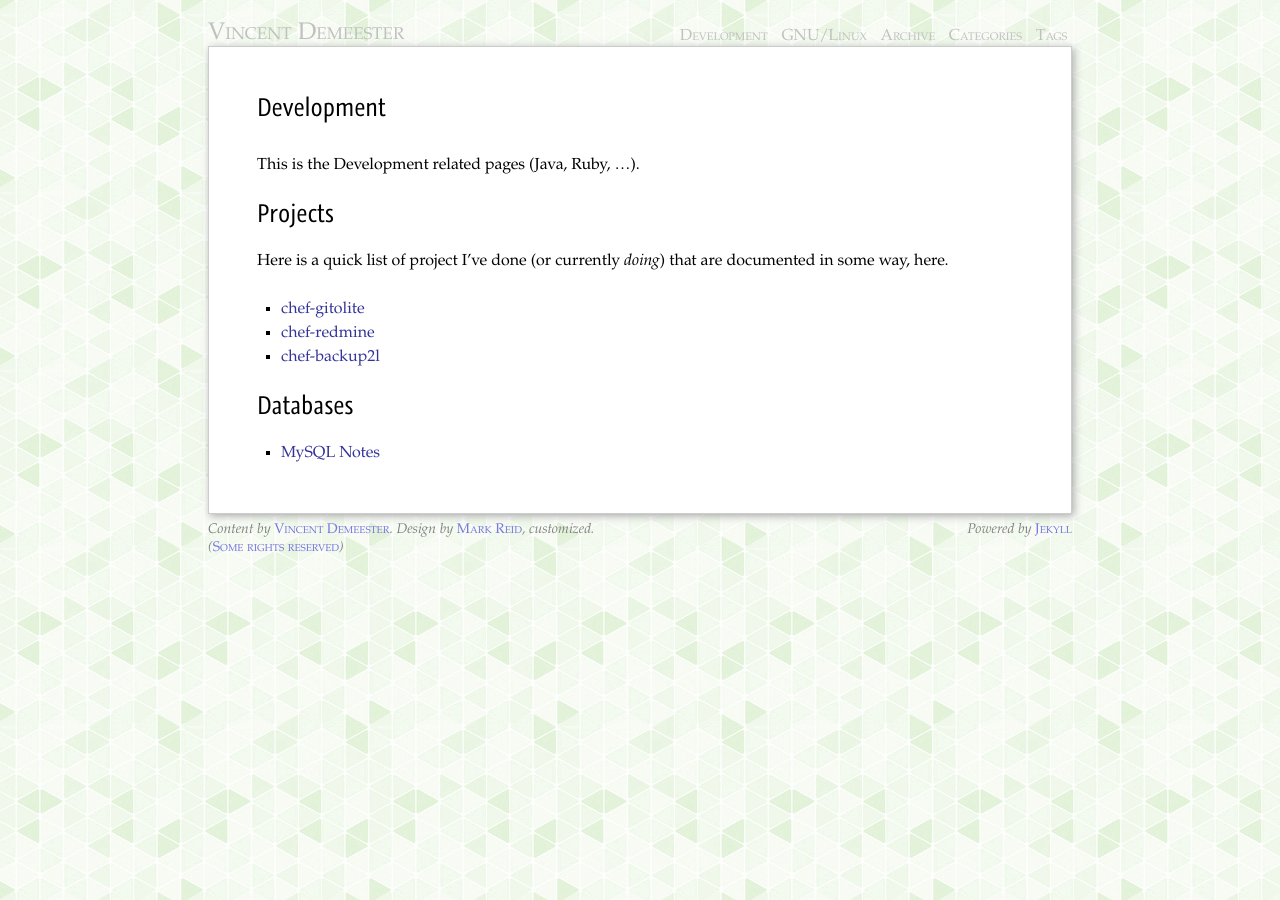
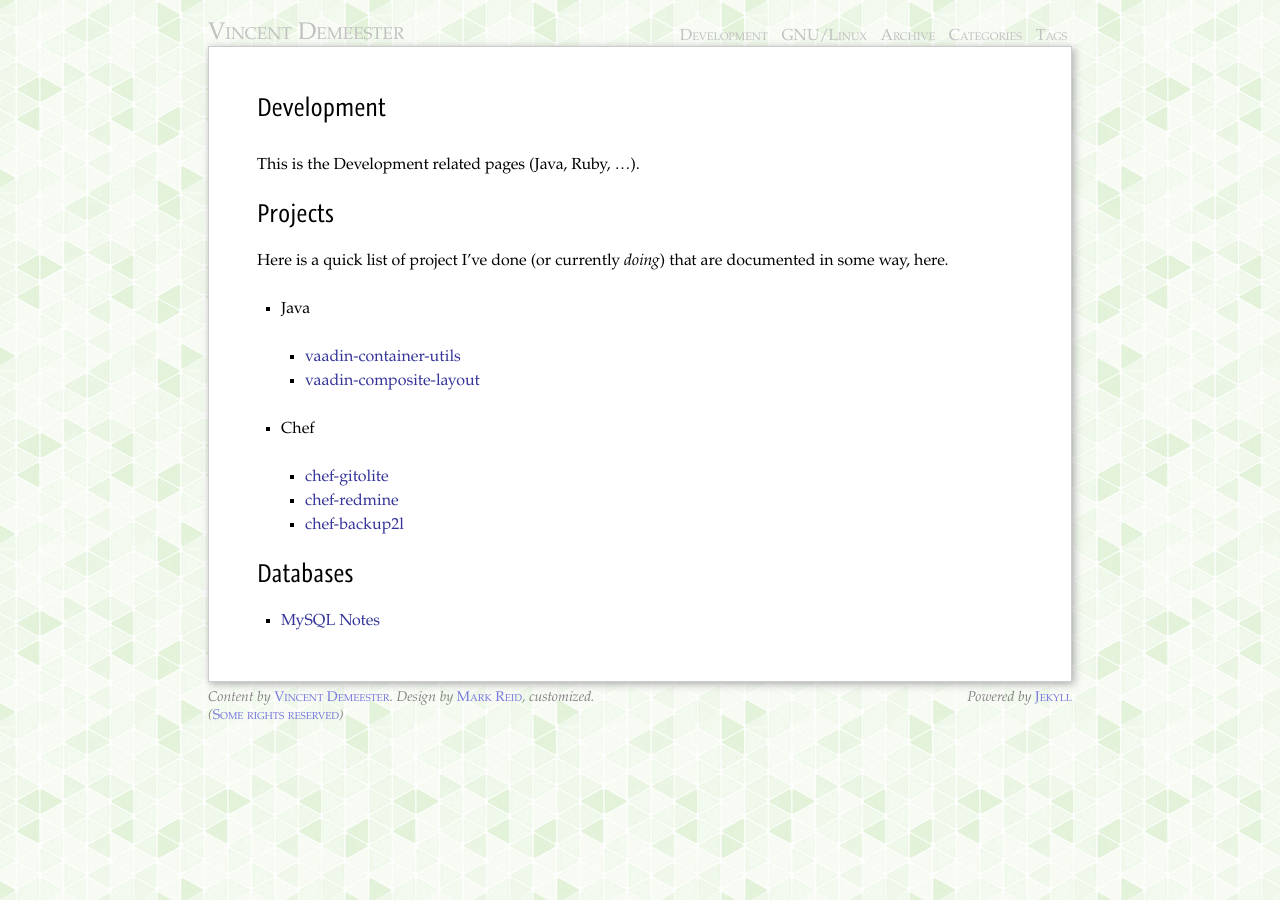
Before and after one commit to vdemeester/blog, a Jekyll site: the page built from dev/index.md, in a window 1280 px wide. Built offline with Jekyll 4.4.1, drawn with Linux system fonts in a browser that asks for light colours; some web fonts are replaced; Markdown is read by kramdown in place of the engine named in the settings.

Commit message:
Add vaadin projects

```diff
--- a/dev/index.md
+++ b/dev/index.md
@@ -13,9 +13,13 @@ This is the Development related pages (Java, Ruby, …).
 Here is a quick list of project I've done (or currently *doing*) that are
 documented in some way, here.
 
-* [chef-gitolite](/chef-gitolite)
-* [chef-redmine](/chef-redmine)
-* [chef-backup2l](/chef-backup2l)
+* Java
+  * [vaadin-container-utils](/vaadin-container-utils)
+  * [vaadin-composite-layout](/vaadin-composite-layout)
+* Chef
+  * [chef-gitolite](/chef-gitolite)
+  * [chef-redmine](/chef-redmine)
+  * [chef-backup2l](/chef-backup2l)
 
 # Databases
 
```
